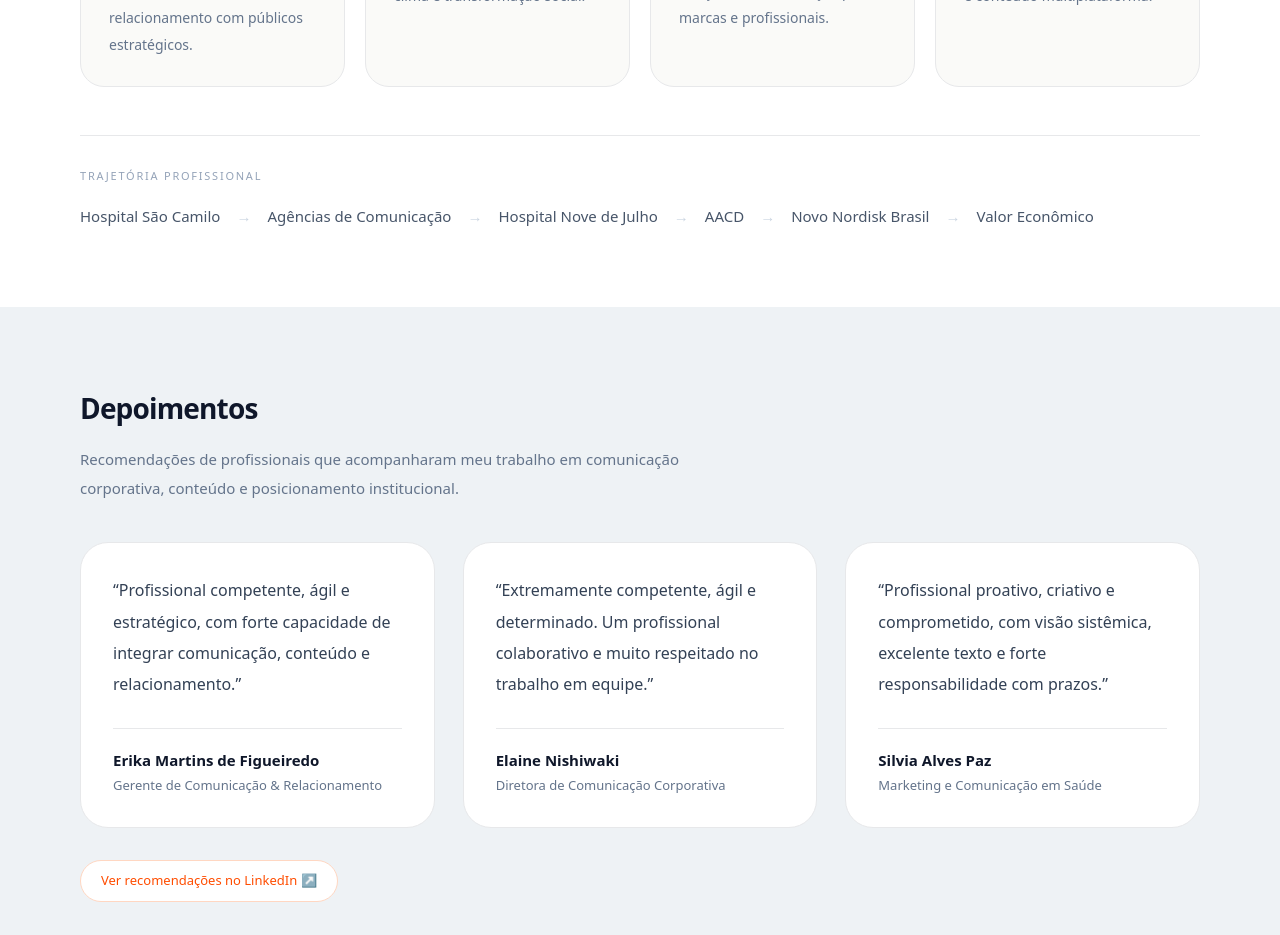
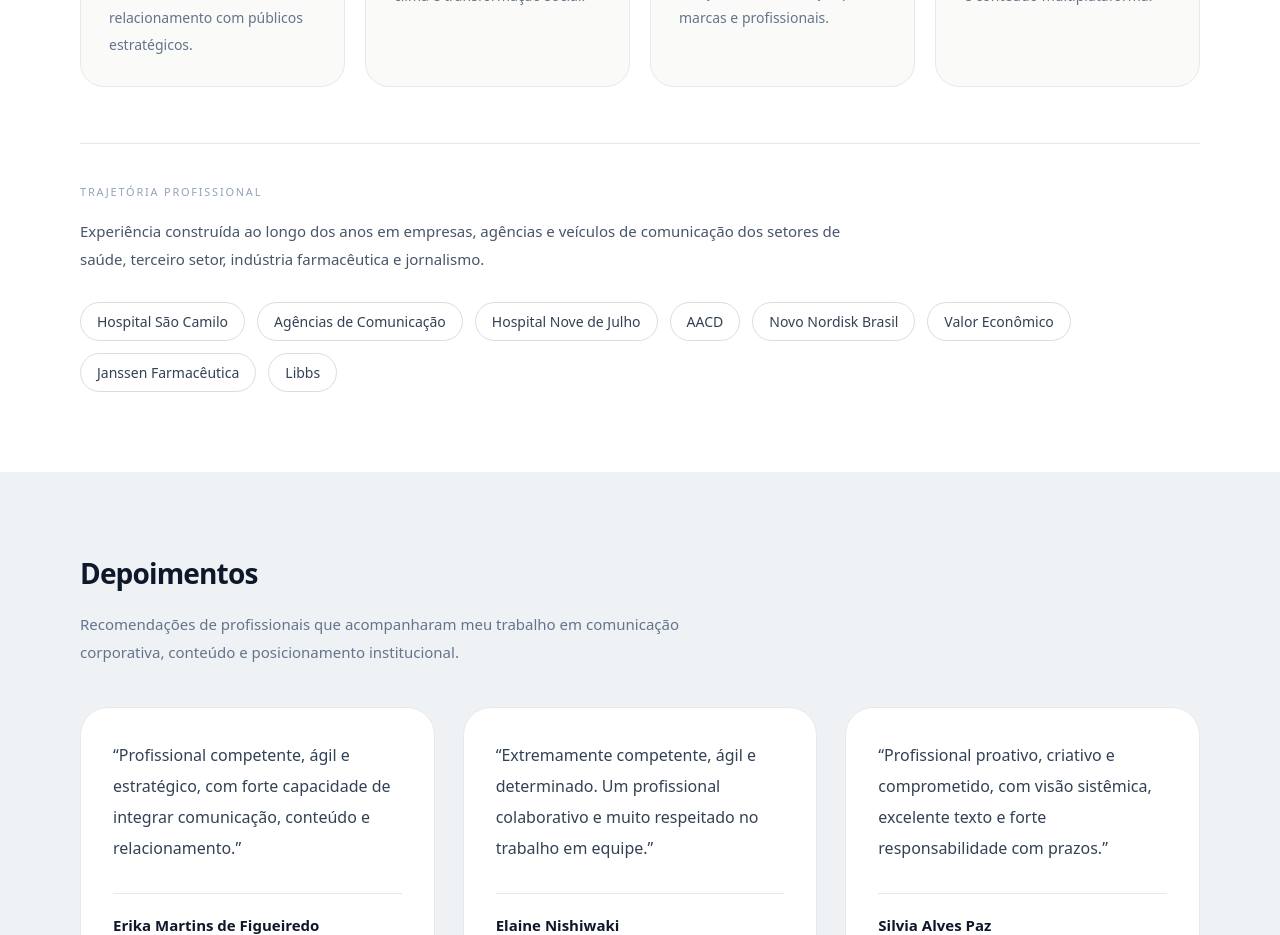
Before and after one commit to andretomazela-dev/integrado, a Next.js app: page /repertorio in a window 1280 px wide. Shown: the part 1840-2775 px from the top of the page. Built offline with nearby package versions, Linux system fonts and the light colour scheme.

Commit message:
Update page.jsx

```diff
--- a/app/repertorio/page.jsx
+++ b/app/repertorio/page.jsx
@@ -255,28 +255,45 @@
     </div>
 
    {/* TRAJETÓRIA */}
-    <div className="mt-12 border-t border-[#E7E8EA] pt-8">
+<div className="mt-14 border-t border-[#E7E8EA] pt-10">
+  <div className="max-w-3xl">
     <p className="text-[11px] uppercase tracking-[0.16em] text-[#94A3B8]">
       Trajetória profissional
     </p>
 
-      <div className="mt-5 flex flex-wrap items-center gap-x-4 gap-y-3 text-[15px] text-[#475569]">
-        <span>Hospital São Camilo</span>
-        <span className="text-[#CBD5E1]">→</span>
+    <p className="mt-4 text-[15px] leading-[1.9] text-[#475569]">
+      Experiência construída ao longo dos anos em empresas,
+      agências e veículos de comunicação dos setores de saúde,
+      terceiro setor, indústria farmacêutica e jornalismo.
+    </p>
+  </div>
 
-        <span>Agências de Comunicação</span>
-        <span className="text-[#CBD5E1]">→</span>
-
-        <span>Hospital Nove de Julho</span>
-        <span className="text-[#CBD5E1]">→</span>
-
-        <span>AACD</span>
-        <span className="text-[#CBD5E1]">→</span>
-
-        <span>Novo Nordisk Brasil</span>
-        <span className="text-[#CBD5E1]">→</span>
-
-        <span>Valor Econômico</span>
+  <div className="mt-7 flex flex-wrap gap-3">
+    {[
+      "Hospital São Camilo",
+      "Agências de Comunicação",
+      "Hospital Nove de Julho",
+      "AACD",
+      "Novo Nordisk Brasil",
+      "Valor Econômico",
+      "Janssen Farmacêutica",
+      "Libbs",
+    ].map((empresa) => (
+      <span
+        key={empresa}
+        className="
+          inline-flex items-center
+          rounded-full
+          border border-[#D9DDE3]
+          bg-white
+          px-4 py-2
+          text-[14px]
+          text-[#334155]
+        "
+      >
+        {empresa}
+      </span>
+    ))}
   </div>
 </div>
   </div>
```
Lines whose indentation alone changed are shown as unchanged.
